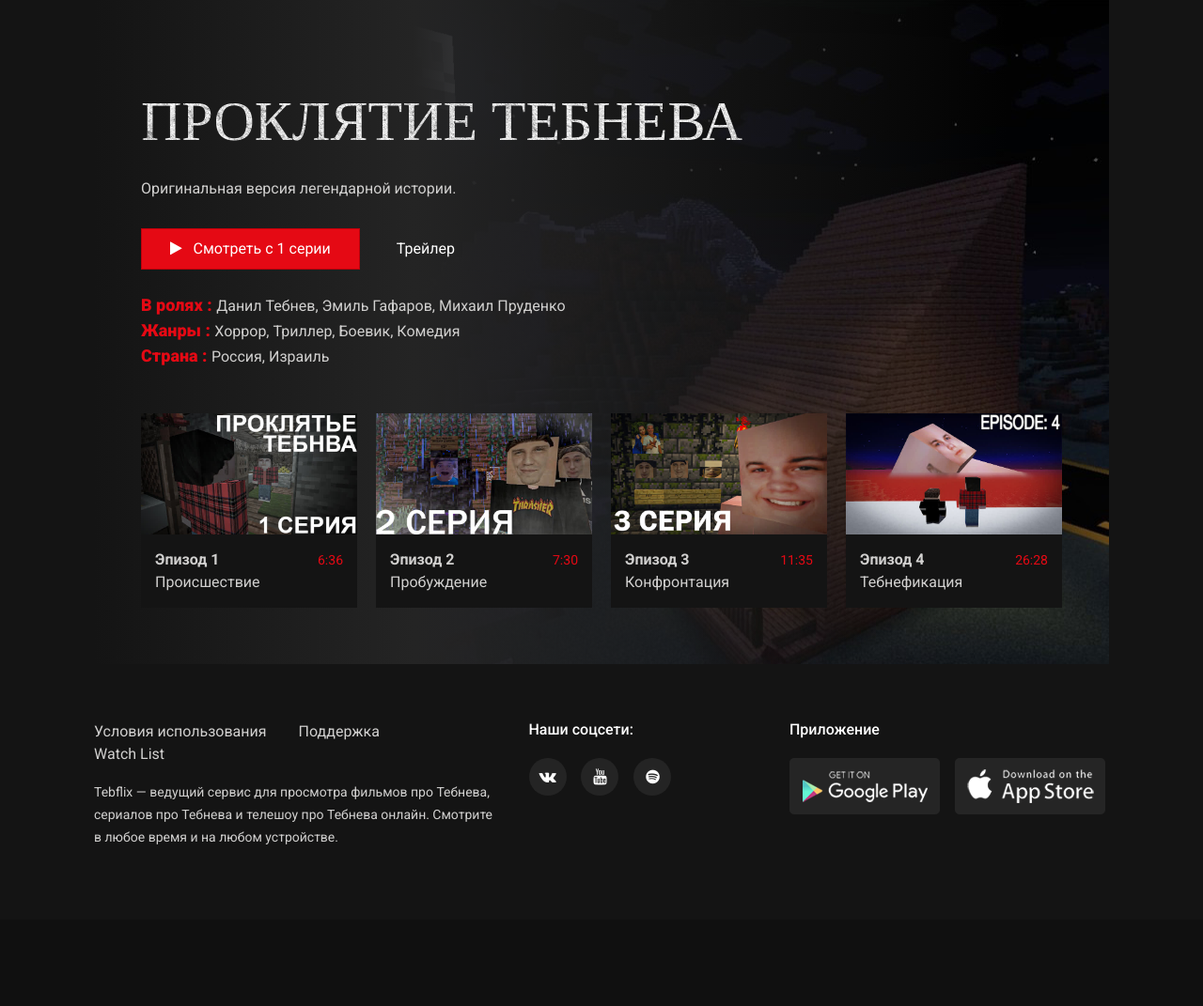
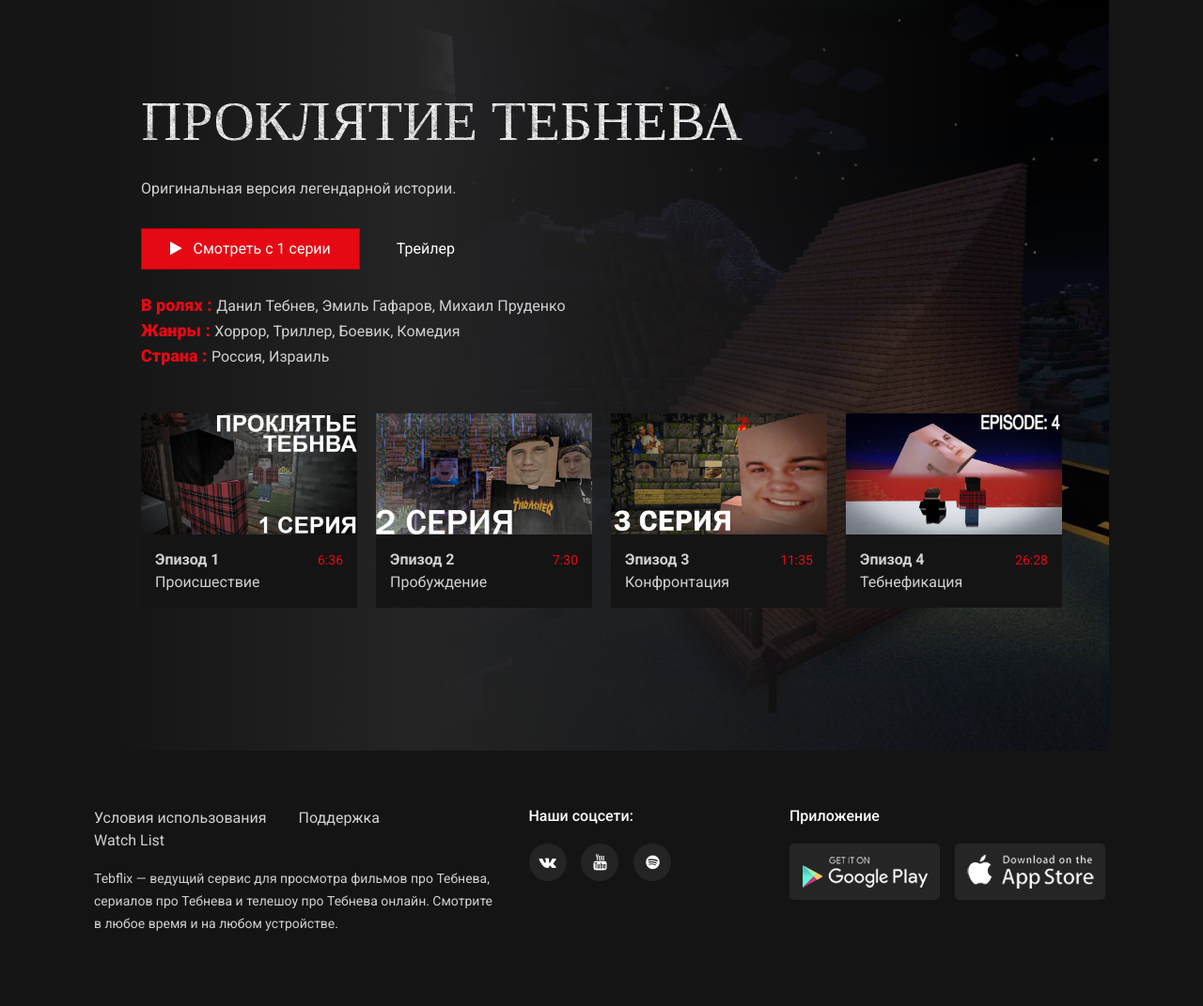
Before and after one commit to Alex00999/tebflix, a Flask app: page / in a window 1280 px wide. Shown: the part 841-1912 px from the top of the page at 94% size. Before the commit the page ends 1740 px from the top, so only its background shows below. Run offline with Flask 3, Linux system fonts and the light colour scheme; some libraries are stand-ins or nearby versions; some web fonts are replaced.

Commit message:
fixed incorrect series style

```diff
--- a/flaskapp/static/main.js
+++ b/flaskapp/static/main.js
@@ -246,17 +246,6 @@
             }
         });
 
-
-        jQuery('.trending-content').each(function(){
-            var highestBox = 0;
-            jQuery('.tab-pane', this).each(function(){
-                if(jQuery(this).height() > highestBox){
-                    highestBox = jQuery(this).height();
-                }
-            });
-            jQuery('.tab-pane', this).height(highestBox);
-        });
-
         if(jQuery('select').hasClass('season-select')){
             jQuery('select').select2({
                 theme : 'bootstrap4',
--- a/flaskapp/templates/index.html
+++ b/flaskapp/templates/index.html
@@ -72,7 +72,7 @@
                             <div class="tranding-block position-relative"
                                  style="background-image: url(/images/trending/01.jpg);">
                                 <div class="trending-content">
-                                    <div id="trending-data1" class="overview-tab tab-pane fade active show">
+                                    <div id="trending-data1" class="overview-tab tab-pane fade active show" style="height: 800px;">
                                         <div class="trending-info align-items-center w-100 animated fadeInUp">
                                             <h1 class="trending-text big-title text-uppercase">Проклятие Тебнева</h1>
                                             <p class="trending-dec">
```
